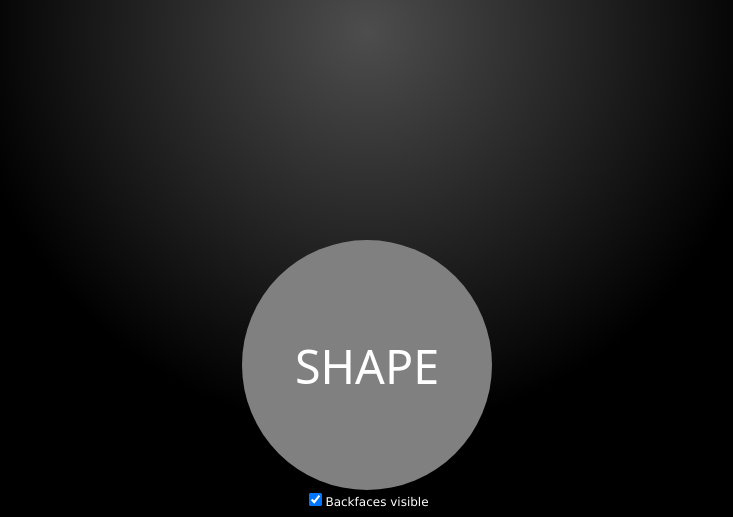
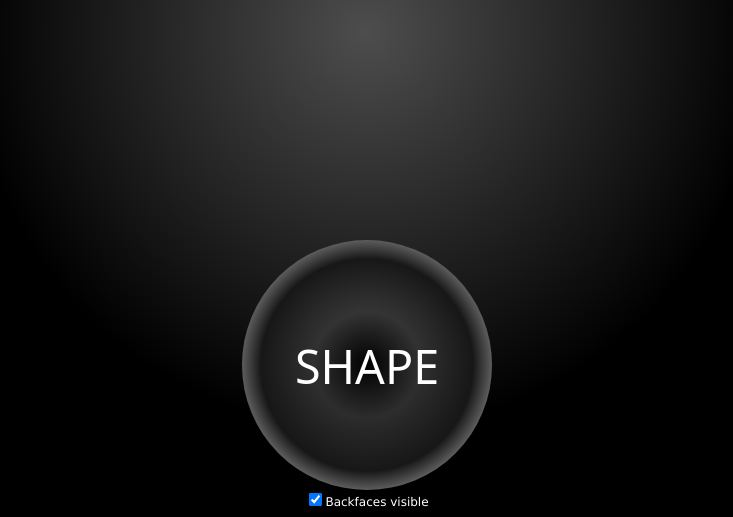
Before and after one commit to mudriy-glist/my_website, a Django app: page / in a window 1280 px wide. Shown: the part 468-985 px from the top of the page, without its empty margins (273-1006 px from the left). Run offline with Django 4.2, Linux system fonts and the light colour scheme.

Commit message:
button changed

```diff
--- a/web_cv/backend/templates/backend/index.html
+++ b/web_cv/backend/templates/backend/index.html
@@ -177,7 +177,8 @@
 
     #togglebutton {
     font-size: 35pt;
-    background-color: gray;
+    background: rgb(0,0,0);
+background: radial-gradient(circle, rgba(0,0,0,1) 0%, rgba(70,70,70,0.6250875350140056) 30%, rgba(23,23,23,1) 60%, rgba(121,121,121,1) 75%, rgba(0,0,0,1) 80%);
     font-family: system-ui, -apple-system, BlinkMacSystemFont, 'Segoe UI', Roboto, Oxygen, Ubuntu, Cantarell, 'Open Sans', 'Helvetica Neue', sans-serif;
     color: #fff !important;
     text-transform: uppercase;
@@ -193,12 +194,14 @@
 
 }
 
-#togglebutton:hover {
+    #togglebutton:hover {
     text-shadow: 0px 0px 6px rgba(255, 255, 255, 1);
     -webkit-box-shadow: 0px 5px 40px -10px rgba(0,0,0,0.57);
     -moz-box-shadow: 0px 5px 40px -10px rgba(0,0,0,0.57);
     transition: all 0.4s ease 0s;
     text-decoration: none;
+    background: rgb(0,0,0);
+background: radial-gradient(circle, rgba(0,0,0,1) 0%, rgba(23,23,23,0.7091211484593838) 32%, rgba(70,70,70,1) 52%, rgba(121,121,121,0.9640231092436975) 69%, rgba(0,0,0,1) 80%, rgba(0,0,0,1) 94%);
 }
 
   </style>
```
